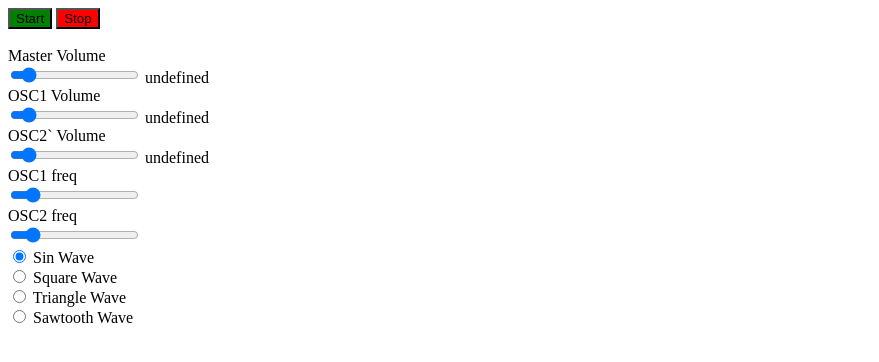
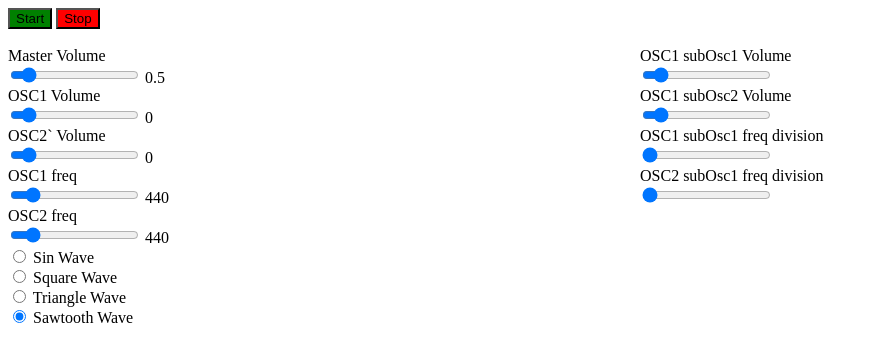
Before and after one commit to Bardoctorus/webaudiosubharm, a plain HTML site: page index.html in a window 1280 px wide. Shown: the whole page, without its empty margins (0-879 px from the left). Drawn offline with Linux system fonts and the light colour scheme.

Commit message:
almost get suboscaillators for osc 1 working but some wired infinite float problem when trying to divide the frequenct on line 118 - also this code is horrific please refactor me

```diff
--- a/app.js
+++ b/app.js
@@ -15,32 +15,43 @@ TODO:
 */
 
 
-
+//create the audiocontext
 let AudioContext = window.AudioContext || window.webkitAudioContext;
-
 const context = new AudioContext;
 
+
+//create the master and osc volumes, initial values, connect master volume to the output destination
 const masterVolume = context.createGain();
+masterVolume.gain.value = .5;
+document.getElementById('outputVolume').innerHTML = masterVolume.gain.value;
 const osc1Volume = context.createGain();
+osc1Volume.gain.value = 0;
+document.getElementById('outputOsc1Volume').innerHTML =osc1Volume.gain.value;
 const osc2Volume = context.createGain();
+osc2Volume.gain.value = 0;
+document.getElementById('outputOsc2Volume').innerHTML = osc2Volume.gain.value;
 masterVolume.connect(context.destination);
 
+//initial frequencies for the oscillators
 let currentOsc1Freq = 440.00;
+document.getElementById('outputOsc1freq').innerHTML = currentOsc1Freq;
 let currentOsc2Freq = 440.00;
+document.getElementById('outputOsc2freq').innerHTML = currentOsc2Freq;
+
+//grab the html controls
 const startButton = document.querySelector('#start');
 const stopButton = document.querySelector('#stop');
 const volumeControl = document.querySelector('#volume-control');
-const osc1vol = document.querySelector('#osc1-vol')
-const osc2vol = document.querySelector('#osc2-vol')
-const osc1freq = document.querySelector('#osc1-freq')
-const osc2freq = document.querySelector('#osc2-freq')
-masterVolume.gain.value = .1;
-document.getElementById('outputVolume').innerHTML = this.value;
-osc1Volume.gain.value = .1;
-document.getElementById('outputOsc1Volume').innerHTML = this.value;
+const osc1vol = document.querySelector('#osc1-vol');
+const osc2vol = document.querySelector('#osc2-vol');
+const osc1freq = document.querySelector('#osc1-freq');
+const osc2freq = document.querySelector('#osc2-freq');
+const osc1SubOsc1Vol = document.querySelector('#osc1-subOsc1-vol');
+const osc1SubOsc2Vol = document.querySelector('#osc1-subOsc2-vol');
+const osc1SubOsc1FreqDiv = document.querySelector('#osc1-subOsc1-freq');
+const osc1SubOsc2FreqDiv = document.querySelector('#osc1-subOsc2-freq');
 
-osc2Volume.gain.value = .1;
-document.getElementById('outputOsc2Volume').innerHTML = this.value;
+
 
 volumeControl.addEventListener('input', changeVolume);
 osc1vol.addEventListener('input', changeOsc1Vol);
@@ -81,18 +92,37 @@ function setWaveform()
         }
     }
 }
+//get initial waveform selection
+setWaveform();
+
+function setSubOscfreq (freq, div)
+{
+    return freq * 1/div;
+}
 
 
 
+//This is, for now, where the oscillators get created and destroyed.
 startButton.addEventListener('click', function()
 {
+    //Oscilator 1 initialisation
     const osc = context.createOscillator();
     osc.frequency.setValueAtTime(currentOsc1Freq,0);
     osc.connect(osc1Volume);
     osc1Volume.connect(masterVolume);
+    osc.type = waveform;
     osc.start(0);
+
+
+    const osc1subosc1 = context.createOscillator();
+    osc1subosc1.frequency.setValueAtTime(setSubOscfreq(currentOsc1Freq,osc1SubOsc1FreqDiv), 0);
+    osc1subosc1.connect(osc1SubOsc1Vol);
+    osc1SubOsc1Vol.connect(masterVolume);
     osc.type = waveform;
+    osc1subosc1.start(0);
 
+
+    //oscillator 2 initialisation.
     const osc2 = context.createOscillator();
     osc2.frequency.setValueAtTime(currentOsc2Freq,0);
     osc2.connect(osc2Volume);
@@ -104,24 +134,19 @@ startButton.addEventListener('click', function()
     {
         osc.stop(0);
         delete osc;
+        osc1subosc1.stop(0);
+        delete osc1subosc1;
         osc2.stop(0);
         delete osc2;
     });
-    waveforms.forEach((waveformInput) =>
-    {
-        waveformInput.addEventListener('change', function()
-        {
-            setWaveform();
-            osc.type = waveform;
-            osc2.type = waveform;
-        });
-    });
+
 
 
     osc1freq.addEventListener('input', function()
     {
         currentOsc1Freq = this.value;
         osc.frequency.setValueAtTime(currentOsc1Freq,0);
+        osc1subosc1.frequency.setValueAtTime(setSubOscfreq(currentOsc1Freq,osc1SubOsc1FreqDiv),0);
         document.getElementById('outputOsc1freq').innerHTML = this.value;
 
 
--- a/index.html
+++ b/index.html
@@ -11,6 +11,8 @@
       </button>
       <br>
       <br>
+      <div style="width: 100%;">
+        <div style="width: 50%; float: left;">
           <span>Master Volume</span>
           <br>
           <input type="range" id="volume-control" min="0" max="1" step="0.05" value="0.1">
@@ -36,15 +38,38 @@
           <input type="range" id="osc2-freq" min="50" max="3000" step="0.01" value="440">
           <output id="outputOsc2freq"></output>
           <br>
-      <input type="radio" id="sin-wave" name="waveform" value="sine"
-             checked>
+          <input type="radio" id="sin-wave" name="waveform" value="sine">
           <label for="sin-wave">Sin Wave</label><br>
           <input type="radio" id="square-wave" name="waveform" value="square">
           <label for="square-wave">Square Wave</label><br>
           <input type="radio" id="triangle-wave" name="waveform" value="triangle">
           <label for="triangle-wave">Triangle Wave</label><br>
-      <input type="radio" id="sawtooth-wave" name="waveform" value="sawtooth">
+          <input type="radio" id="sawtooth-wave" name="waveform" value="sawtooth" checked>
           <label for="sawtooth">Sawtooth Wave</label>
+        </div>
+        <div style="margin-left: 50%;">
+          <span>OSC1 subOsc1 Volume</span>
+          <br>
+          <input type="range" id="osc1-subOsc1-vol" min="0" max="1" step="0.05" value="0.1">
+          <output id="outputOsc1subOsc1Volume"></output>
+          <br>
+          <span>OSC1 subOsc2 Volume</span>
+          <br>
+          <input type="range" id="osc1-subOsc2-vol" min="0" max="1" step="0.05" value="0.1">
+          <output id="outputOsc1subOsc2Volume"></output>
+          <br>
+          <span>OSC1 subOsc1 freq division</span>
+          <br>
+          <input type="range" id="osc1-subOsc1-freq" min="1" max="16" step="1" value="1">
+          <output id="outputOsc1subOsc1freq"></output>
+          <br>
+          <span>OSC2 subOsc1 freq division</span>
+          <br>
+          <input type="range" id="osc1-subOsc2-freq" min="1" max="16" step="1" value="1">
+          <output id="outputOsc1subOsc2freq"></output>
+          <br>
+        </div>
+       </div>
 <script src="app.js"></script>
 </body>
 </html>
```
Lines whose indentation alone changed are shown as unchanged.
